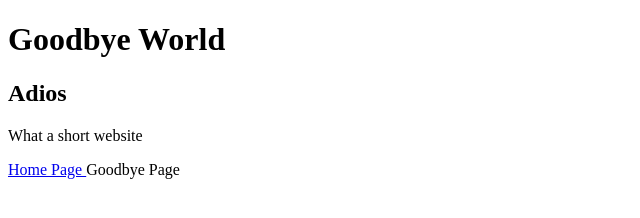
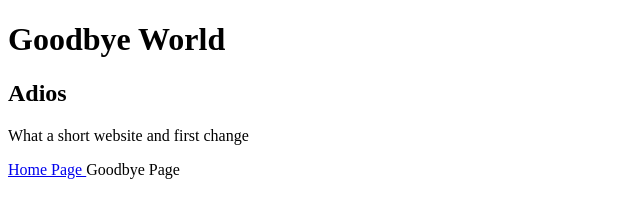
Before and after one commit to code4policy/simple-website-1, a plain HTML site: page index.html in a window 1280 px wide. Shown: the full height of the page, 0-640 px from the left. Drawn offline with Linux system fonts and the light colour scheme.

Commit message:
amend change one

```diff
--- a/index.html
+++ b/index.html
@@ -9,7 +9,7 @@
 
 	<h1>Goodbye World</h1>
 	<h2>Adios</h2>
-	<p> What a short website </p>
+	<p> What a short website and first change </p>
 </body>
 <a href="goodbye.html <a href="index.html"> Home Page </a> Goodbye Page </a>
 
```
